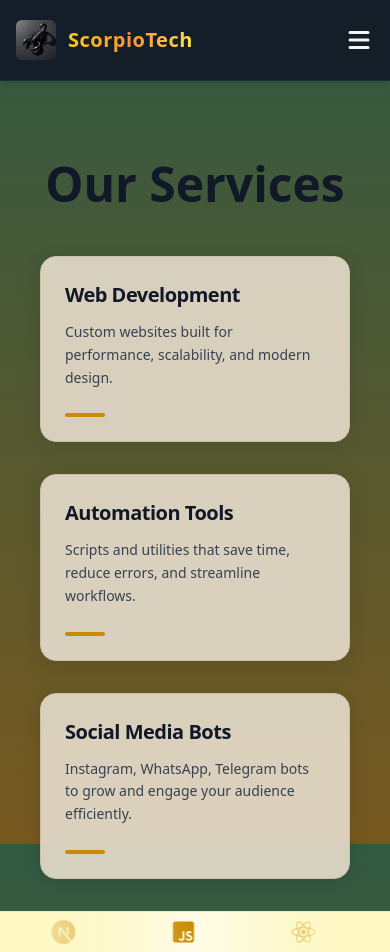
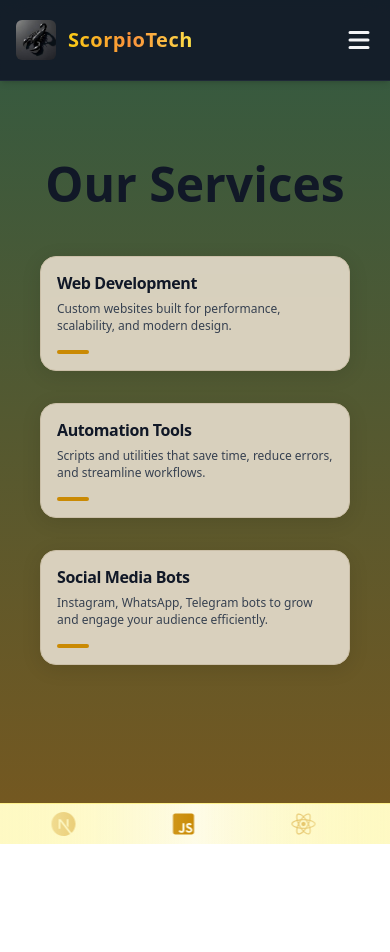
Before and after one commit to Motari2004/Scorpiotech, a Next.js app: page /services in a window 390 px wide. After the commit the page ends 844 px from the top, so only its background shows below. Built offline with nearby package versions, Linux system fonts and the light colour scheme.

Commit message:
Describe what you changed here

```diff
--- a/app/components/ServiceCard.tsx
+++ b/app/components/ServiceCard.tsx
@@ -1,35 +1,38 @@
 type Props = {
   title: string;
   description: string;
-  icon?: React.ReactNode; // Added an optional icon prop
+  icon?: React.ReactNode;
 };
 
 export default function ServiceCard({ title, description, icon }: Props) {
   return (
-    <div className="group bg-[#e0d7c6]/95 backdrop-blur-sm border border-[#cbbfa8] p-6 rounded-2xl
+    <div className="group bg-[#e0d7c6]/95 backdrop-blur-sm border border-[#cbbfa8]
+                    p-4 md:p-6 rounded-2xl
                     shadow-[0_4px_20px_rgba(0,0,0,0.1)]
                     hover:shadow-[0_10px_30px_rgba(0,0,0,0.2)]
                     hover:-translate-y-2 transition-all duration-500
                     flex flex-col h-full">
 
-      {/* Icon Area (Optional) */}
+      {/* Icon Area - Shrunk for mobile 2-col */}
       {icon && (
-        <div className="mb-4 text-yellow-700 text-3xl group-hover:scale-110 transition-transform duration-300">
+        <div className="mb-2 md:mb-4 text-yellow-700 text-2xl md:text-3xl group-hover:scale-110 transition-transform duration-300">
           {icon}
         </div>
       )}
 
-      <h3 className="text-xl md:text-2xl font-bold mb-3 text-gray-900 tracking-tight">
+      {/* Title - text-base for mobile to prevent overflow */}
+      <h3 className="text-base md:text-2xl font-bold mb-2 md:mb-3 text-gray-900 tracking-tight leading-tight">
         {title}
       </h3>
 
-      <p className="text-gray-700 leading-relaxed text-sm md:text-base">
+      {/* Description - text-xs for mobile, leading-snug to save space */}
+      <p className="text-gray-700 leading-snug md:leading-relaxed text-xs md:text-base">
         {description}
       </p>
 
-      {/* Subtle "Learn More" or accent line for mobile users to tap */}
-      <div className="mt-auto pt-6">
-        <div className="w-10 h-1 bg-yellow-600 rounded-full group-hover:w-full transition-all duration-500"></div>
+      {/* Interactive Accent Line */}
+      <div className="mt-auto pt-4 md:pt-6">
+        <div className="w-8 md:w-10 h-1 bg-yellow-600 rounded-full group-hover:w-full transition-all duration-500"></div>
       </div>
     </div>
   );
```
